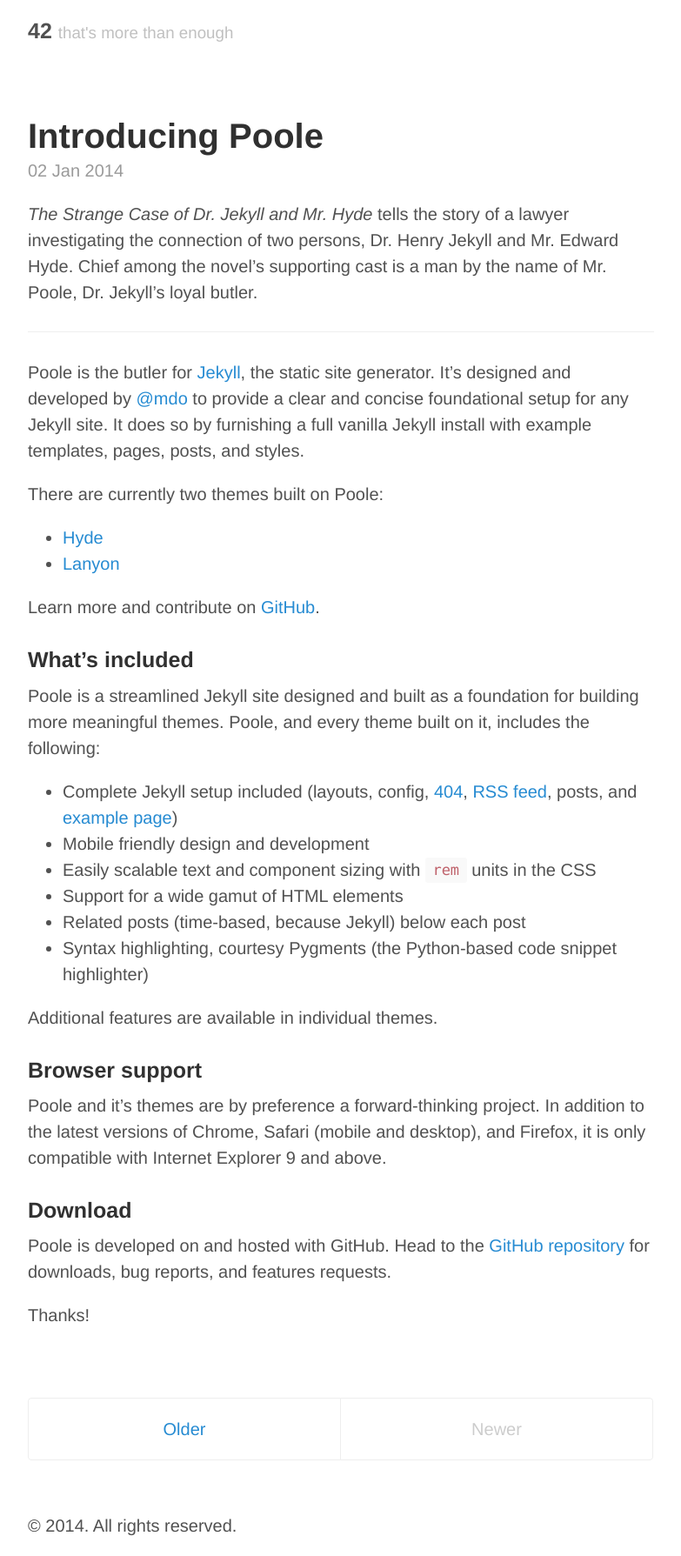
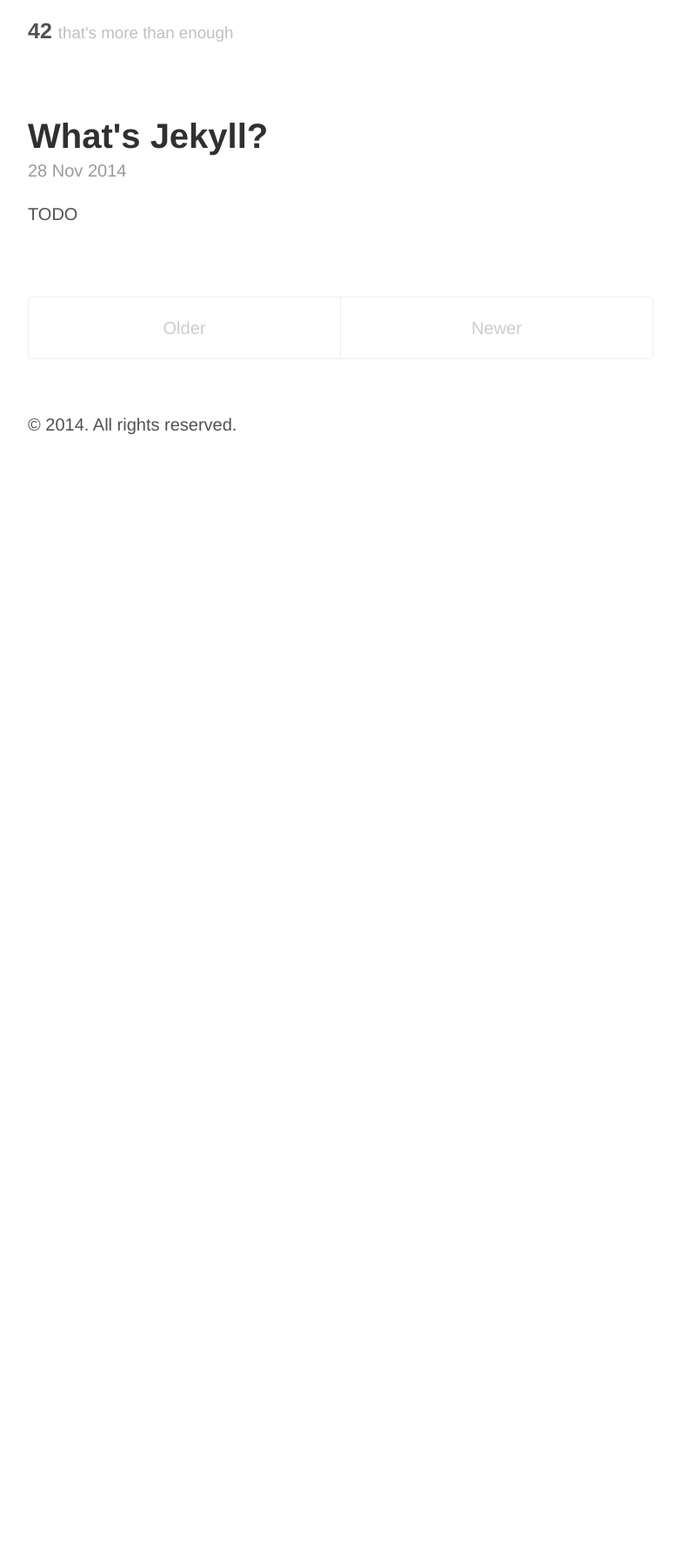
Before and after one commit to obestwalter/sitebuilder, a Jekyll site: the page built from index.html, in a window 1280 px wide. Shown: the whole page at 87% size, without its empty margins (248-1031 px from the left). Built offline with Jekyll 4.4.1, drawn with Linux system fonts in a browser that asks for light colours; Markdown is read by kramdown in place of the engine named in the settings; the list of posts is cut into pages by our own code; after the commit the page ends 900 px from its top, so only the background shows below that.

```diff
--- /dev/null
+++ b/_posts/2014-11-28-start.md
@@ -0,0 +1,6 @@
+---
+layout: post
+title: What's Jekyll?
+---
+
+TODO
--- a/about.md
+++ b/about.md
@@ -3,28 +3,4 @@ layout: page
 title: About
 ---
 
-<p class="message">
-  Hey there! This page is included as an example. Feel free to customize it for your own use upon downloading. Carry on!
-</p>
-
-In the novel, *The Strange Case of Dr. Jekyll and Mr. Hyde*, Mr. Poole is Dr. Jekyll's virtuous and loyal butler. Similarly, Poole is an upstanding and effective butler that helps you build Jekyll themes. It's made by [@mdo](https://twitter.com/mdo).
-
-There are currently two themes built on Poole:
-
-* [Hyde](http://hyde.getpoole.com)
-* [Lanyon](http://lanyon.getpoole.com)
-
-Learn more and contribute on [GitHub](https://github.com/poole).
-
-## Setup
-
-Some fun facts about the setup of this project include:
-
-* Built for [Jekyll](http://jekyllrb.com)
-* Developed on GitHub and hosted for free on [GitHub Pages](https://pages.github.com)
-* Coded with [Sublime Text 2](http://sublimetext.com), an amazing code editor
-* Designed and developed while listening to music like [Blood Bros Trilogy](https://soundcloud.com/maddecent/sets/blood-bros-series)
-
-Have questions or suggestions? Feel free to [open an issue on GitHub](https://github.com/poole/issues/new) or [ask me on Twitter](https://twitter.com/mdo).
-
-Thanks for reading!
+TODO
```
Also changed, not shown: _drafts/old-about.md (added, +30 -0 lines), LICENSE.md, _drafts/2013-12-31-whats-jekyll.md (renamed from _posts/2013-12-31-whats-jekyll.md), _drafts/2014-01-01-example-content.md (renamed from _posts/2014-01-01-example-content.md), _drafts/2014-01-02-introducing-poole.md (renamed from _posts/2014-01-02-introducing-poole.md).
